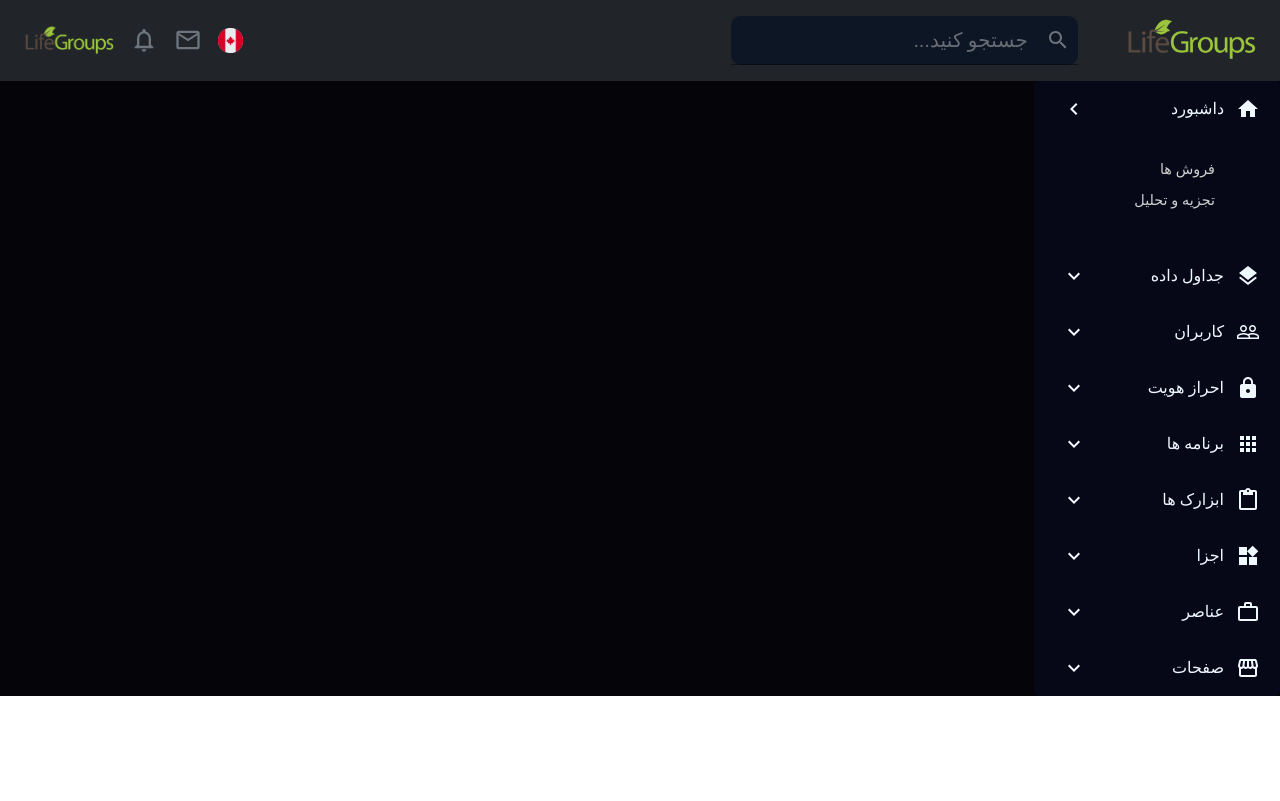
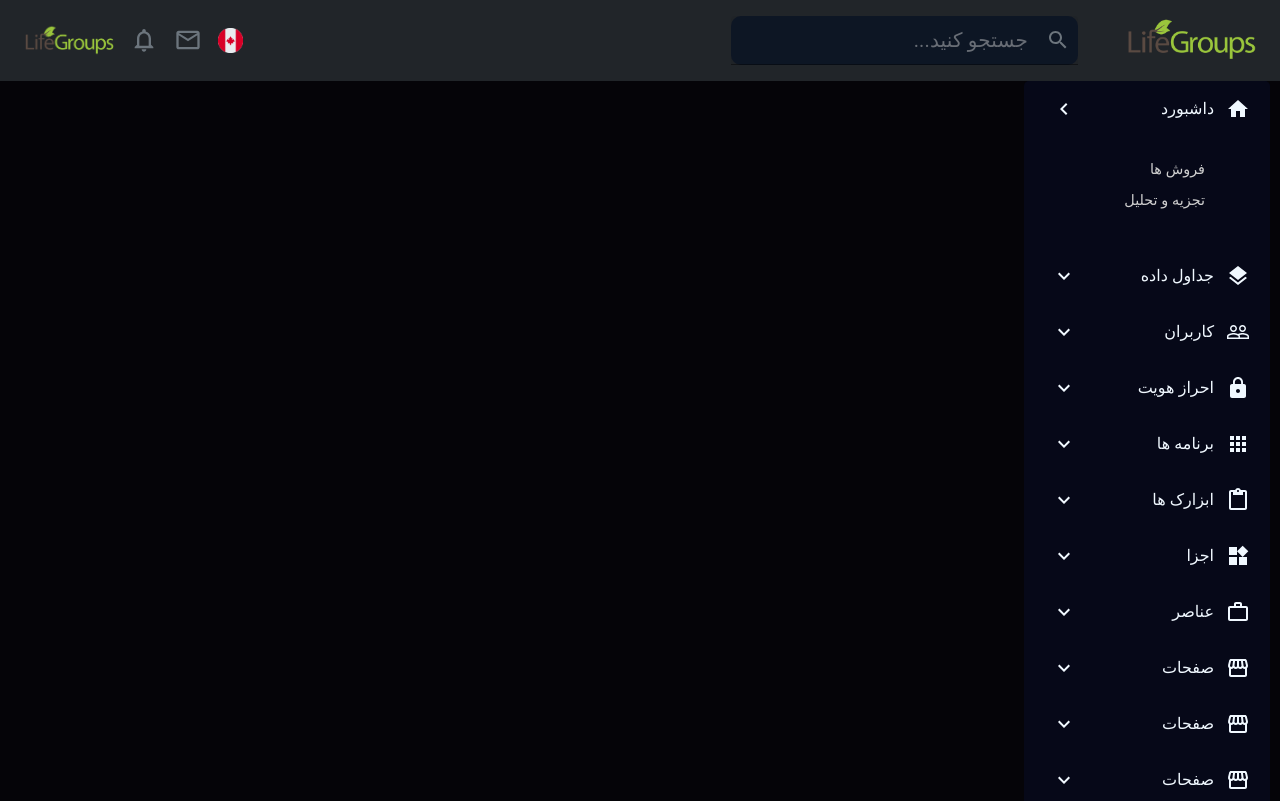
Before and after one commit to Hanieghorbani/Persian-CMS-2, a React (Create React App) app: page / in a window 1280 px wide. Built offline with nearby package versions, Linux system fonts and the light colour scheme.

Commit message:
add row3 in sales page

```diff
--- a/src/components/sidebar/Sidebar.css
+++ b/src/components/sidebar/Sidebar.css
@@ -1,11 +1,31 @@
 .sidebar {
     position: sticky;
-    right: 0;
-    /* top: 100px; */
+    top: 82px;
     /* border-left: 1px solid gray; */
     width: 20%;
+    direction: ltr;
+    padding-left: 10px;
+    height: 90vh;
+    overflow-y: scroll;
+    margin-right: 10px;
+}
+
+.sidebar::-webkit-scrollbar{
+    width: 2px;
+}
+
+.sidebar::-webkit-scrollbar-track{
+    border-radius: 10px;
+    background: #060818;
+}
+.sidebar::-webkit-scrollbar-thumb{
+    border-radius: 10px;
+    background: whitesmoke;
+}
+.sidebar .accordion{
     direction: rtl;
-    padding-left: 10px;
+    position: sticky;
+    top: 0;
 }
 
 .accordion-item{
--- a/src/components/sidebar/Sidebar.js
+++ b/src/components/sidebar/Sidebar.js
@@ -166,6 +166,66 @@ export default function Sidebar() {
             </ul>
           </Accordion.Body>
         </Accordion.Item>
+        <Accordion.Item eventKey="8">
+          <Accordion.Header>
+            <StorefrontIcon />
+            صفحات
+            <KeyboardArrowLeftIcon className="arrow" />
+          </Accordion.Header>
+          <Accordion.Body>
+            <ul>
+              <li>راهنما</li>
+              <li>فرم تماس</li>
+              <li>سوالات متداول</li>
+              <li>2 فرم تماس</li>
+            </ul>
+          </Accordion.Body>
+        </Accordion.Item>
+        <Accordion.Item eventKey="8">
+          <Accordion.Header>
+            <StorefrontIcon />
+            صفحات
+            <KeyboardArrowLeftIcon className="arrow" />
+          </Accordion.Header>
+          <Accordion.Body>
+            <ul>
+              <li>راهنما</li>
+              <li>فرم تماس</li>
+              <li>سوالات متداول</li>
+              <li>2 فرم تماس</li>
+            </ul>
+          </Accordion.Body>
+        </Accordion.Item>
+        <Accordion.Item eventKey="8">
+          <Accordion.Header>
+            <StorefrontIcon />
+            صفحات
+            <KeyboardArrowLeftIcon className="arrow" />
+          </Accordion.Header>
+          <Accordion.Body>
+            <ul>
+              <li>راهنما</li>
+              <li>فرم تماس</li>
+              <li>سوالات متداول</li>
+              <li>2 فرم تماس</li>
+            </ul>
+          </Accordion.Body>
+        </Accordion.Item>
+        <Accordion.Item eventKey="8">
+          <Accordion.Header>
+            <StorefrontIcon />
+            صفحات
+            <KeyboardArrowLeftIcon className="arrow" />
+          </Accordion.Header>
+          <Accordion.Body>
+            <ul>
+              <li>راهنما</li>
+              <li>فرم تماس</li>
+              <li>سوالات متداول</li>
+              <li>2 فرم تماس</li>
+            </ul>
+          </Accordion.Body>
+        </Accordion.Item>
       </Accordion>
     </div>
   )
```
